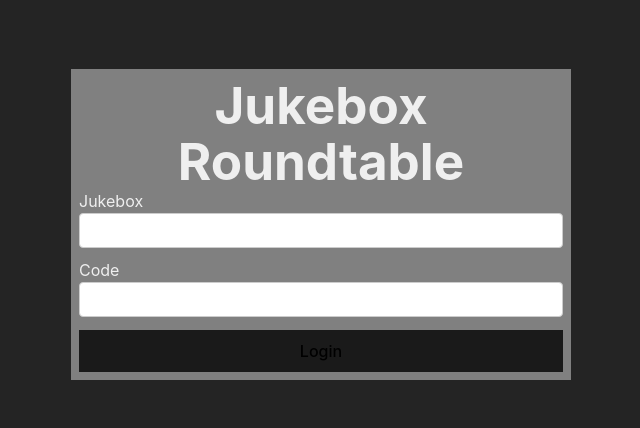
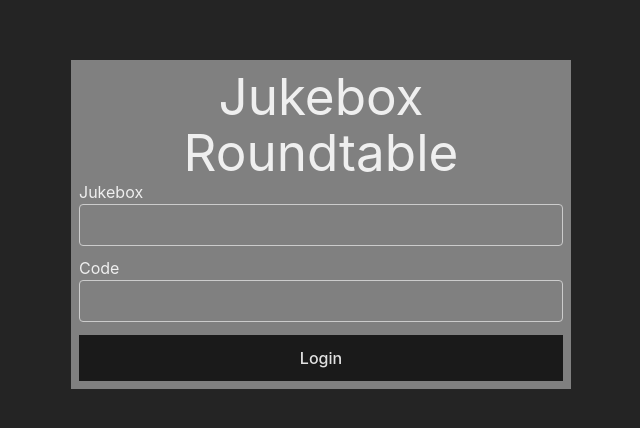
Before and after one commit to dziermanfelix/jukebox-roundtable, a React (Vite) app in the folder client/: page / in a window 1280 px wide. Shown: the part 176-604 px from the top of the page, without its empty margins (319-959 px from the left). Built offline with nearby package versions, Linux system fonts and the light colour scheme; no server answers.

Commit message:
integrating tailwind into frontend

```diff
--- a/client/package.json
+++ b/client/package.json
@@ -23,14 +23,18 @@
   },
   "devDependencies": {
     "@eslint/js": "^9.9.0",
+    "@tailwindcss/vite": "^4.1.11",
     "@types/react": "^18.3.3",
     "@types/react-dom": "^18.3.0",
     "@vitejs/plugin-react": "^4.3.1",
+    "autoprefixer": "^10.4.21",
     "eslint": "^9.9.0",
     "eslint-plugin-react": "^7.35.0",
     "eslint-plugin-react-hooks": "^5.1.0-rc.0",
     "eslint-plugin-react-refresh": "^0.4.9",
     "globals": "^15.9.0",
+    "postcss": "^8.5.6",
+    "tailwindcss": "^4.1.11",
     "vite": "^5.4.1"
   }
 }
--- a/client/src/index.css
+++ b/client/src/index.css
@@ -1,3 +1,5 @@
+@import 'tailwindcss';
+
 :root {
   font-family: Inter, system-ui, Avenir, Helvetica, Arial, sans-serif;
   line-height: 1.5;
--- /dev/null
+++ b/client/src/postcss.config.js
@@ -0,0 +1,6 @@
+import tailwindcss from 'tailwindcss';
+import autoprefixer from 'autoprefixer';
+
+export default {
+  plugins: [tailwindcss, autoprefixer],
+};
--- /dev/null
+++ b/client/src/tailwind.config.js
@@ -0,0 +1,7 @@
+export default {
+  content: ['./index.html', './src/**/*.{js,jsx,ts,tsx}'],
+  theme: {
+    extend: {},
+  },
+  plugins: [],
+};
--- a/client/vite.config.js
+++ b/client/vite.config.js
@@ -2,11 +2,12 @@ import { defineConfig, loadEnv } from 'vite';
 import react from '@vitejs/plugin-react';
 import { globalServerPort } from '../common/api';
 import path from 'path';
+import tailwindcss from '@tailwindcss/vite';
 
 export default ({ mode }) => {
   const env = loadEnv(mode, path.resolve(__dirname, '..'), '');
   return defineConfig({
-    plugins: [react()],
+    plugins: [react(), tailwindcss()],
     define: {
       'process.env': env,
     },
```
Also changed, not shown: 1 other file (tests, documents, lock files or other folders).
